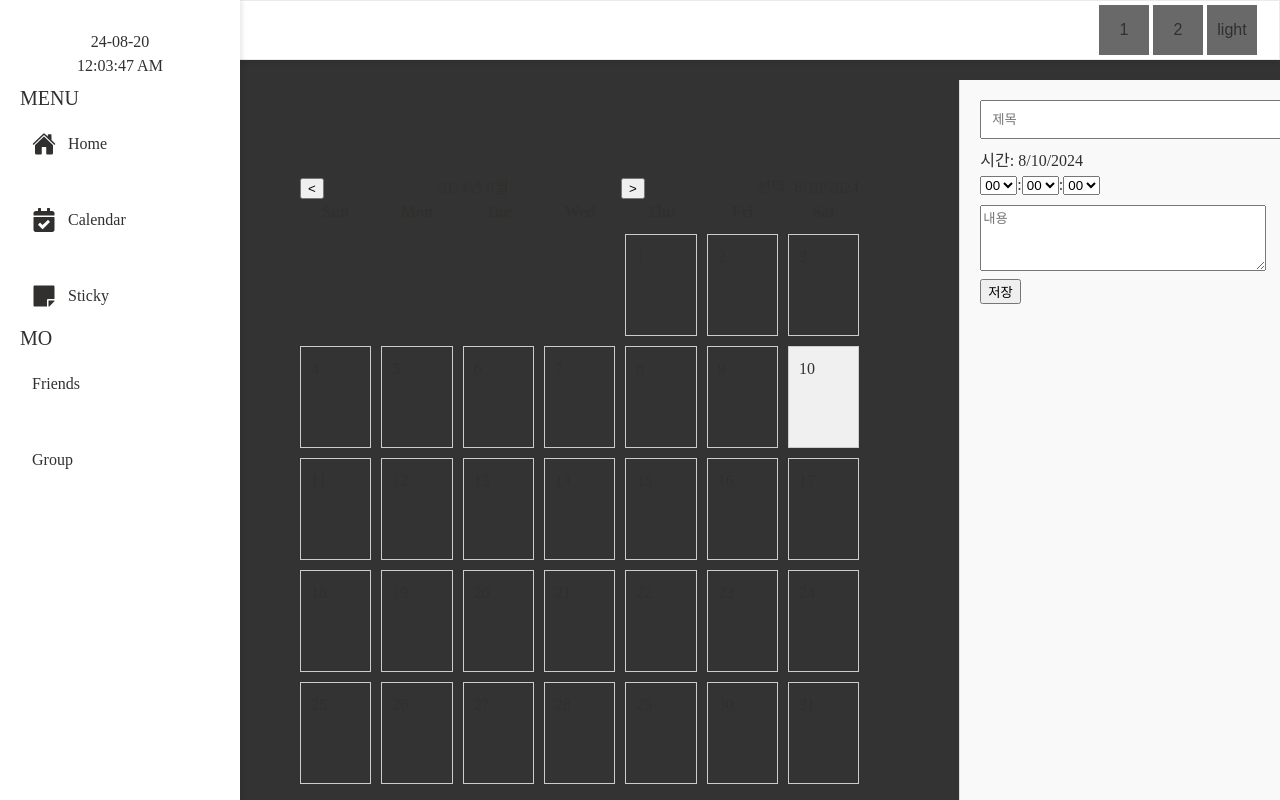
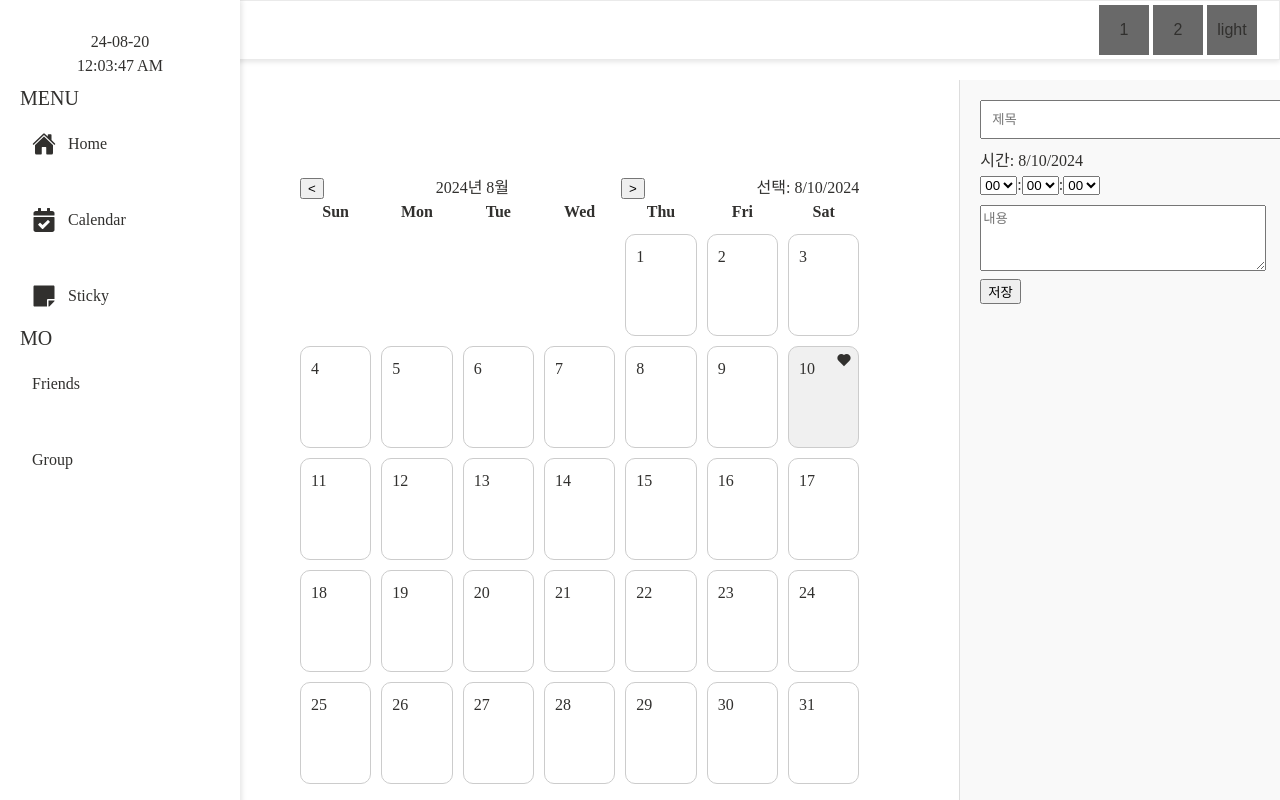
Before and after one commit to KimSnowFlower/MoToDo, a React (Create React App) app in the folder client/: page /calendar in a window 1280 px wide. Both pictures are taken after a click on the element "10". Built offline with nearby package versions, Linux system fonts and the light colour scheme.

Commit message:
20240828

```diff
--- a/client/src/Components/Calendar/Calendar.jsx
+++ b/client/src/Components/Calendar/Calendar.jsx
@@ -18,7 +18,7 @@ const Calendar = () => {
   const [eventContent, setEventContent] = useState(''); // 일정 내용 상태 추가
   const [events, setEvents] = useState({});
   const [selectedEvent, setSelectedEvent] = useState(null); // 선택된 일정 저장 상태
-  const [iconIndex, setIconIndex] = useState(0);
+  const [iconIndexes, setIconIndexes] = useState({}); // 각 날짜의 아이콘 인덱스 저장
 
   const daysInWeek = ['Sun', 'Mon', 'Tue', 'Wed', 'Thu', 'Fri', 'Sat'];
   const firstDayOfMonth = new Date(currentYear, currentMonth, 1).getDay();
@@ -72,9 +72,12 @@ const Calendar = () => {
     }
   };
 
+
   const handleTimeChange = (type, value) => {
     setEventTime(prevTime => ({ ...prevTime, [type]: value }));
   };
+
+  const [isEditing, setIsEditing] = useState(false); // 수정 모드 여부를 관리
 
   const handleEventClick = (day, event) => {
     setSelectedDate(new Date(currentYear, currentMonth, day));
@@ -82,6 +85,11 @@ const Calendar = () => {
     setEventTitle(event.title);
     setEventTime(event.time);
     setEventContent(event.content);
+    setIsEditing(false); // 수정 모드 해제
+  };
+
+  const handleEditClick = () => {
+    setIsEditing(true); // 수정 모드 활성화
   };
 
   const handleEventUpdate = () => {
@@ -114,8 +122,12 @@ const Calendar = () => {
     }
   };
 
-  const handleIconClick = () => {
-    setIconIndex((prevIndex) => (prevIndex + 1) % icons.length);
+  const handleIconClick = (day) => {
+    const dateKey = `${currentYear}-${currentMonth + 1}-${day}`;
+    setIconIndexes(prevIndexes => ({
+      ...prevIndexes,
+      [dateKey]: (prevIndexes[dateKey] + 1) % icons.length
+    }));
   };
 
   const days = [];
@@ -133,10 +145,12 @@ const Calendar = () => {
         onClick={() => handleDateClick(day)}
       >
         {day}
-        {hasEvents && <div className={styles.eventIndicator}></div>}
-        {hasEvents && (
-          <div className={styles.iconContainer} onClick={handleIconClick}>
-            {icons[iconIndex]}
+        {hasEvents && !selectedDate?.getDate() === day && (
+          <div className={styles.eventIndicator}></div>
+        )}
+        {selectedDate && selectedDate.getDate() === day && (
+          <div className={styles.iconContainer} onClick={() => handleIconClick(day)}>
+            {icons[iconIndexes[dateKey] || 0]}
           </div>
         )}
         {events[dateKey] && events[dateKey].map((event, index) => (
@@ -170,6 +184,15 @@ const Calendar = () => {
         </div>
       </div>
       <div className={styles.textField}>
+        {selectedEvent && !isEditing ? (
+          <>
+            <h3>제목: {selectedEvent.title}</h3>
+            <p>시간: {selectedEvent.time.hour}:{selectedEvent.time.minute}:{selectedEvent.time.second}</p>
+            <p>내용: {selectedEvent.content}</p>
+            <button onClick={handleEditClick}>수정</button>
+          </>
+        ) : (
+          <>
             <input
               type="text"
               placeholder="제목"
@@ -215,11 +238,13 @@ const Calendar = () => {
               <button onClick={handleSaveEvent}>저장</button>
               {selectedEvent && (
                 <>
-              <button onClick={handleEventUpdate}>수정</button>
+                  <button onClick={handleEventUpdate}>수정 완료</button>
                   <button onClick={handleEventDelete}>삭제</button>
                 </>
               )}
             </div>
+          </>
+        )}
       </div>
     </div>
   );
--- a/client/src/Components/Calendar/Calendar.module.css
+++ b/client/src/Components/Calendar/Calendar.module.css
@@ -5,6 +5,7 @@
   height: 100%;
   margin-left: 200px;
   padding-top: 10em;
+  background-color: #ffffff; /* 배경색을 흰색으로 설정 */
 }
 
 .calendarContainer {
@@ -14,6 +15,7 @@
   align-items: center;
   justify-content: center;
   padding: 100px;
+  background-color: #ffffff;
 }
 
 .textField {
@@ -44,6 +46,7 @@
     justify-content: space-between;
     align-items: center;
     width: 100%;
+    background-color: #ffffff; /* 헤더 배경색 설정 */
   }
 
   .calendarGrid {
@@ -51,6 +54,7 @@
     grid-template-columns: repeat(7, 1fr);
     gap: 10px;
     width: 100%;
+    background-color: #ffffff; /* 전체 그리드 배경색 설정 */
   }
 
   .calendarDay {
@@ -58,6 +62,13 @@
     padding: 10px;
     border: 1px solid #ccc;
     min-height: 80px;
+    border-radius: 10px; /* 모서리를 둥글게 */
+    transition: background-color 0.3s ease, box-shadow 0.3s ease; /* 부드러운 효과 추가 */
+  }
+
+  .calendarDay:hover {
+    background-color: #e0e0e0; /* 호버 시 부드러운 색 변화 */
+    box-shadow: 0 2px 4px rgba(0, 0, 0, 0.1); /* 호버 시 그림자 효과 */
   }
 
   .eventTitle {
@@ -73,6 +84,7 @@
     height: 6px;
     background-color: #ff0000;
     border-radius: 50%;
+    pointer-events: none;
   }
 
   .iconContainer {
@@ -82,6 +94,23 @@
     width: 10px;
     height: 10px;
     cursor: pointer;
+  }
+
+  .eventTitle {
+    font-size: 12px;
+    margin-top: 4px;
+  }
+
+  .textFieldContent {
+    width: 100%;
+    height: 60px;
+    margin-top: 8px;
+  }
+
+  .actionButtons {
+    display: flex;
+    gap: 8px;
+    margin-top: 8px;
   }
 
   .calendarDayEmpty {
@@ -96,6 +125,7 @@
 
   .selected {
     background-color: #f0f0f0;
+    border-radius: 10px; /* 선택된 칸도 모서리를 둥글게 */
   }
 
   .actionButtons {
```
Lines whose indentation alone changed are shown as unchanged.
